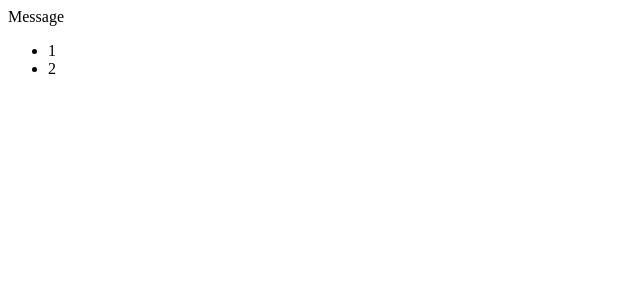
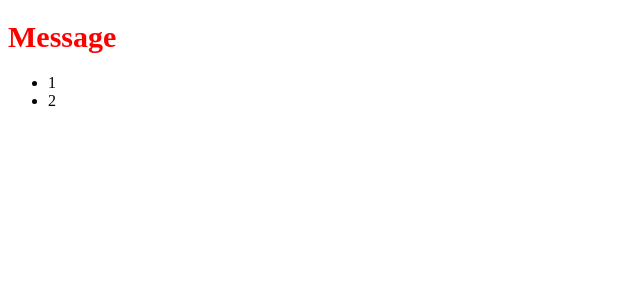
Before and after one commit to newbornfrontender/test-nuxt, a Nuxt app: page / in a window 1280 px wide. Shown: the top 300 px of the page, without its empty margins (0-640 px from the left). Built offline with nearby package versions, Linux system fonts and the light colour scheme.

Commit message:
Протестировал работу css modules

```diff
--- a/pages/index.vue
+++ b/pages/index.vue
@@ -1,6 +1,6 @@
 <template>
   <div>
-    <div>{{ msg }}</div>
+    <h1 v-bind:class="[$style.title, $style.titleBig]">{{ msg }}</h1>
     <ul>
       <li
         v-for="item of list"
@@ -23,3 +23,13 @@ export default {
   })
 }
 </script>
+
+<style module>
+.title {
+  color: red;
+}
+
+.titleBig {
+  font-size: 30px;
+}
+</style>
```
